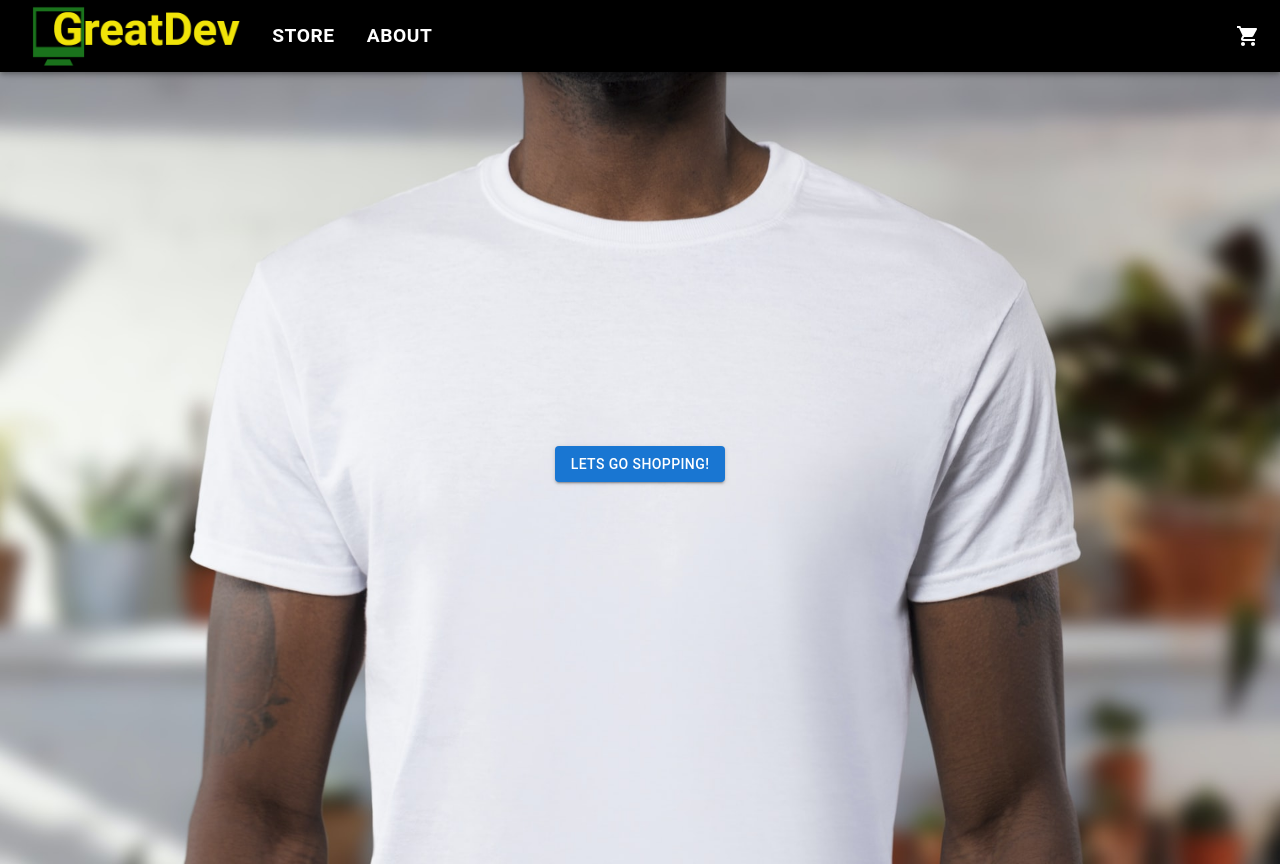
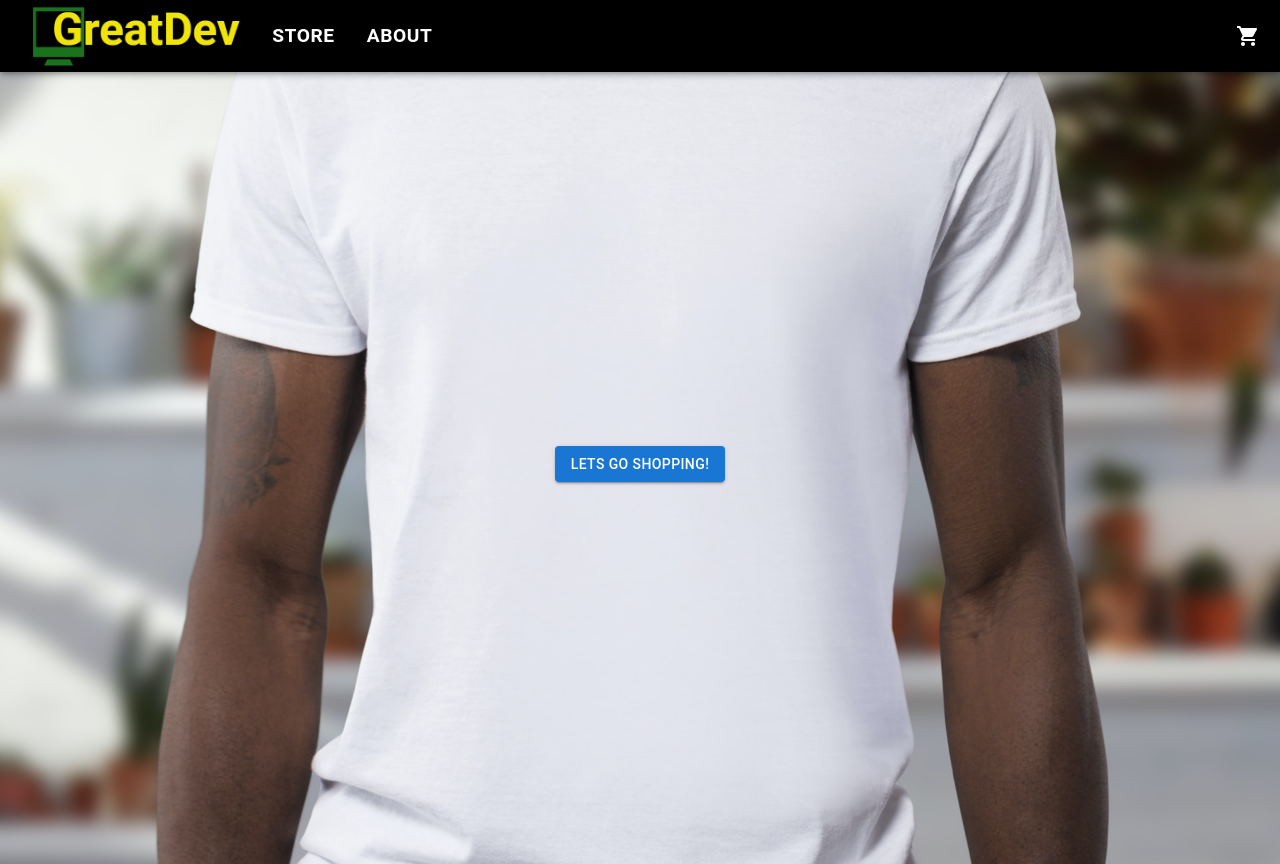
Before and after one commit to AlexJelani/react-ts-shopping-cart, a React (Vite) app: page / in a window 1280 px wide. Built offline with nearby package versions, Linux system fonts and the light colour scheme.

Commit message:
updated home

```diff
--- a/App.css
+++ b/App.css
@@ -3,3 +3,8 @@ body {
     height: 100vh;
     /* overflow: hidden; */
   }
+
+
+  @media (max-width: 600px) {
+    background-position: top center;
+  }
--- a/src/pages/About.tsx
+++ b/src/pages/About.tsx
@@ -22,6 +22,11 @@ const useStyles = makeStyles(
       display: "flex",
       justifyContent: "center",
       alignItems: "center",
+      backgroundRepeat: "no-repeat",
+      backgroundAttachment: "fixed",
+      backgroundPosition: "center center",
+      overflow: 'hidden', // prevent scrolling
+
     },
     button: {
       backgroundColor: "black", //updated color
--- a/src/pages/Home.tsx
+++ b/src/pages/Home.tsx
@@ -7,30 +7,43 @@ import { makeStyles } from "@material-ui/core/styles";
 
 const useStyles = makeStyles(
   (theme: {
+    breakpoints: any;
     mixins: { toolbar: { minHeight: any } };
     palette: { primary: { main: any; contrastText: any; dark: any } };
     shape: { borderRadius: any };
     shadows: any[];
   }) => ({
     root: {
-      minHeight: '100vh',
+      minHeight: "100vh",
       backgroundImage: `url(${backgroundImage})`,
       backgroundSize: "cover",
       display: "flex",
       justifyContent: "center",
       alignItems: "center",
+      overflow: "hidden",
+      backgroundRepeat: "no-repeat",
+      backgroundAttachment: "fixed",
+      backgroundPosition: "center center",
     },
     button: {
+      overflow: "hidden",
       backgroundColor: "black", //updated color
       color: theme.palette.primary.contrastText,
-      padding: "40px 80px", /* increased padding */
+      padding: "40px 80px" /* increased padding */,
       borderRadius: theme.shape.borderRadius,
       boxShadow: theme.shadows[5],
-      fontSize: "24px", /* increased font size */
+      fontSize: "24px" /* increased font size */,
       "&:hover": {
         backgroundColor: "yellow",
         color: "black", //new property to change text color on hover
-
+      },
+      [theme.breakpoints.down("md")]: {
+        padding: "20px 40px" /* reduced padding for medium screens */,
+        fontSize: "20px" /* reduced font size for medium screens */,
+      },
+      [theme.breakpoints.down("sm")]: {
+        padding: "10px 20px" /* reduced padding for small screens */,
+        fontSize: "16px" /* reduced font size for small screens */,
       },
     },
   })
```
